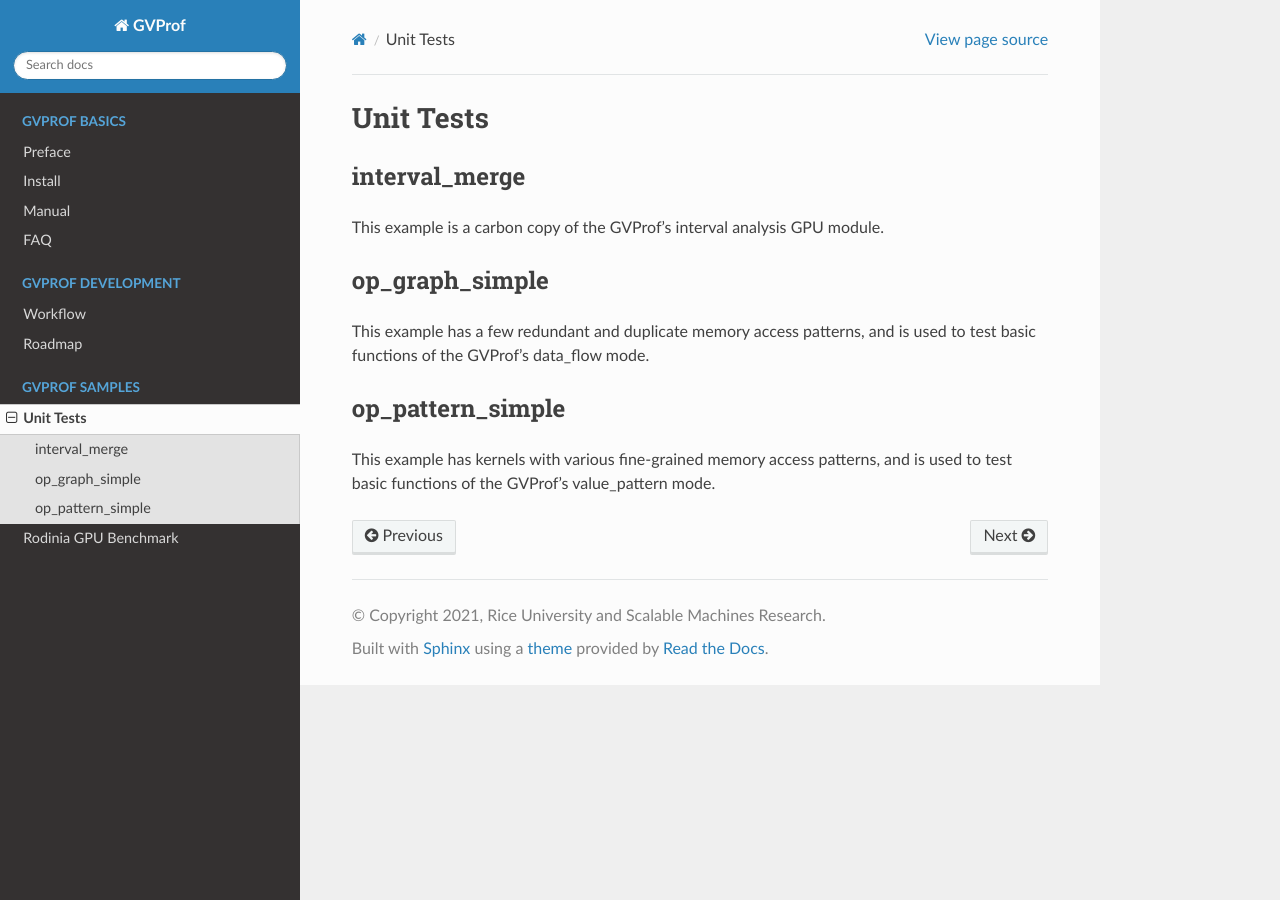
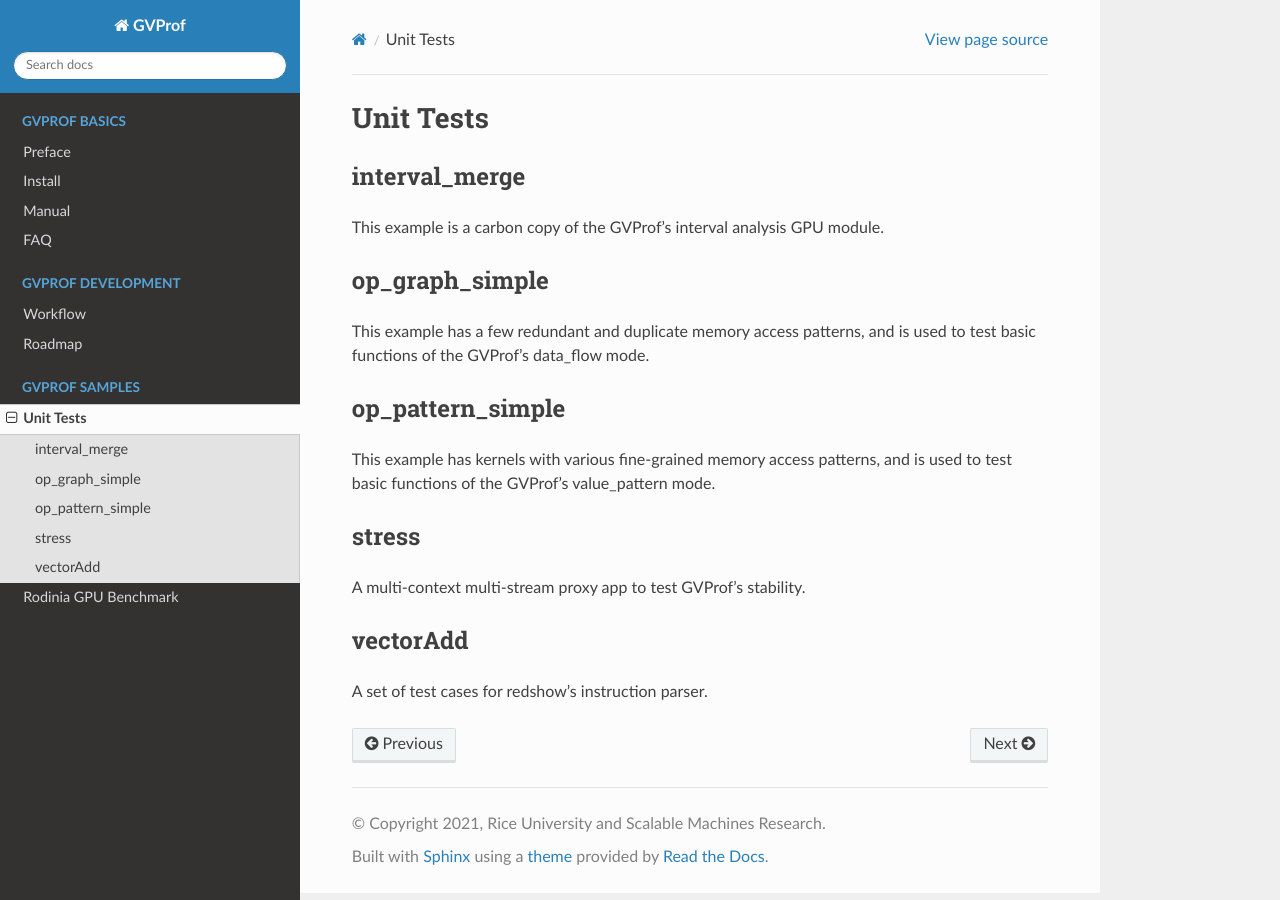
Before and after one commit to GVProf/GVProf, a Sphinx documentation site: the page built from docs/unit_tests.md, in a window 1280 px wide. Built offline with Sphinx 7.4.7 and the Read the Docs theme 2.0.0, drawn with Linux system fonts in a browser that asks for light colours; pages that are not in the unit, such as notebooks, are missing from menus.

```diff
--- a/docs/unit_tests.md
+++ b/docs/unit_tests.md
@@ -11,3 +11,11 @@
 ## op_pattern_simple
 
 This example has kernels with various fine-grained memory access patterns, and is used to test basic functions of the GVProf's value_pattern mode.
+
+## stress
+
+A multi-context multi-stream proxy app to test GVProf's stability.
+
+## vectorAdd
+
+A set of test cases for redshow's instruction parser.
```
Also changed, not shown: docs/rodinia.md (+6 -0 lines), 2 other files.
